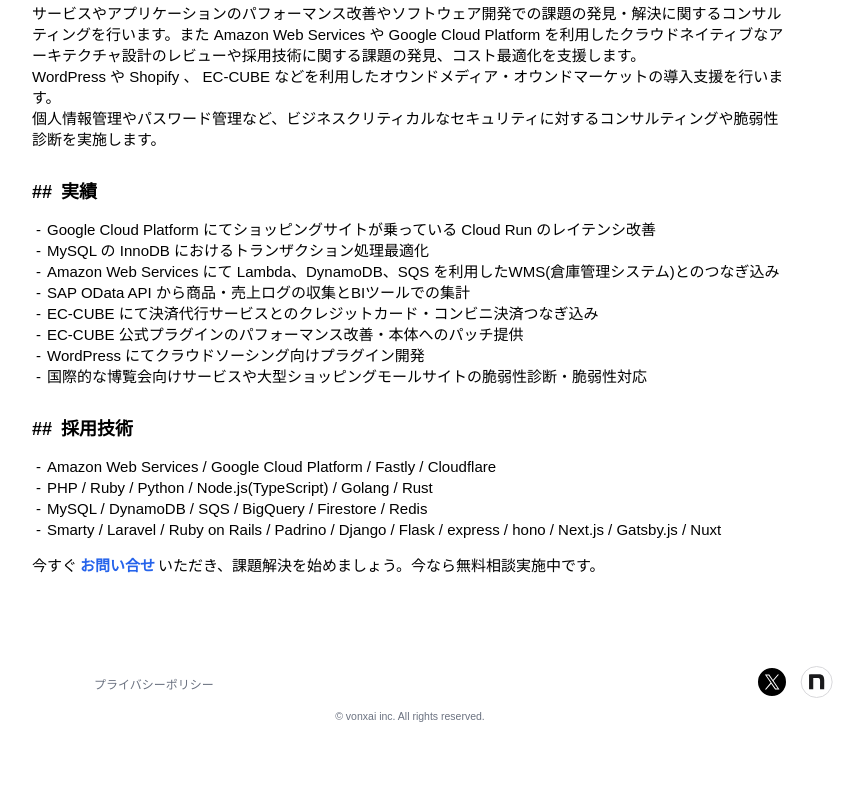
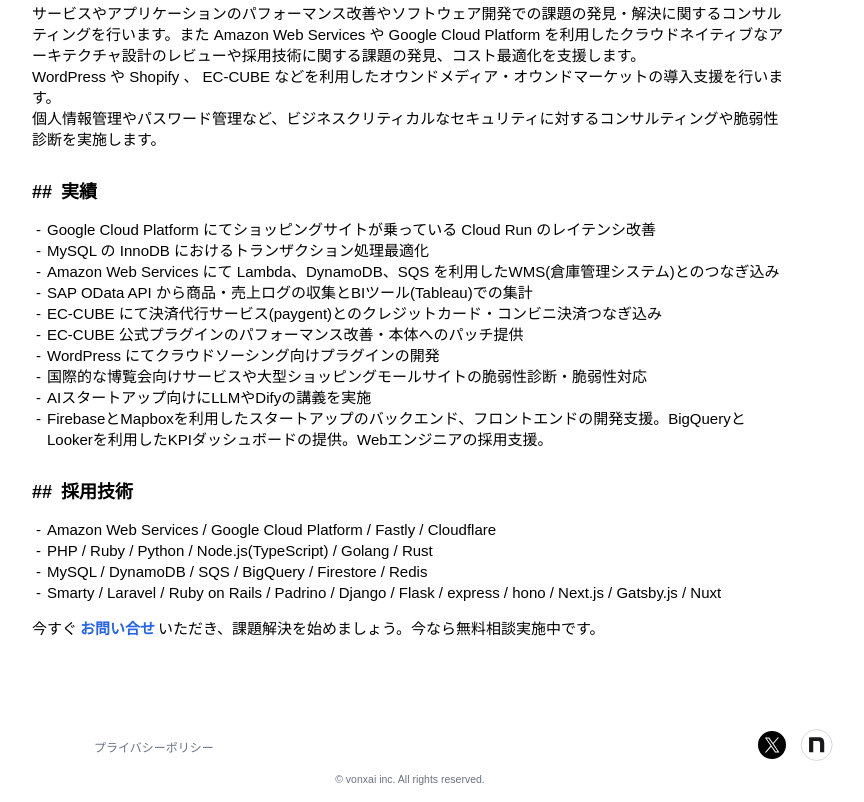
Before and after one commit to vonxai/vonxai.co.jp, a Gatsby site: page /service in a window 1280 px wide. Shown: the part 984-1786 px from the top of the page, without its empty margins (230-1094 px from the left). Before the commit the page ends 1723 px from the top, so only its background shows below. Built offline with nearby package versions, Linux system fonts and the light colour scheme; Gatsby itself is replaced by a stand-in of ours.

Commit message:
update works

```diff
--- a/src/components/organisms/Works.tsx
+++ b/src/components/organisms/Works.tsx
@@ -108,20 +108,26 @@
               を利用したWMS(倉庫管理システム)とのつなぎ込み
             </li>
             <li className="pl-2">
-              SAP OData API から商品・売上ログの収集とBIツールでの集計
+              SAP OData API から商品・売上ログの収集とBIツール(Tableau)での集計
             </li>
             <li className="pl-2">
               EC-CUBE
-              にて決済代行サービスとのクレジットカード・コンビニ決済つなぎ込み
+              にて決済代行サービス(paygent)とのクレジットカード・コンビニ決済つなぎ込み
             </li>
             <li className="pl-2">
               EC-CUBE 公式プラグインのパフォーマンス改善・本体へのパッチ提供
             </li>
             <li className="pl-2">
-              WordPress にてクラウドソーシング向けプラグイン開発
+              WordPress にてクラウドソーシング向けプラグインの開発
             </li>
             <li className="pl-2">
               国際的な博覧会向けサービスや大型ショッピングモールサイトの脆弱性診断・脆弱性対応
+            </li>
+            <li className="pl-2">
+              AIスタートアップ向けにLLMやDifyの講義を実施
+            </li>
+            <li className="pl-2">
+              FirebaseとMapboxを利用したスタートアップのバックエンド、フロントエンドの開発支援。BigQueryとLookerを利用したKPIダッシュボードの提供。Webエンジニアの採用支援。
             </li>
           </ul>
         </BlockWithHeader>
```
